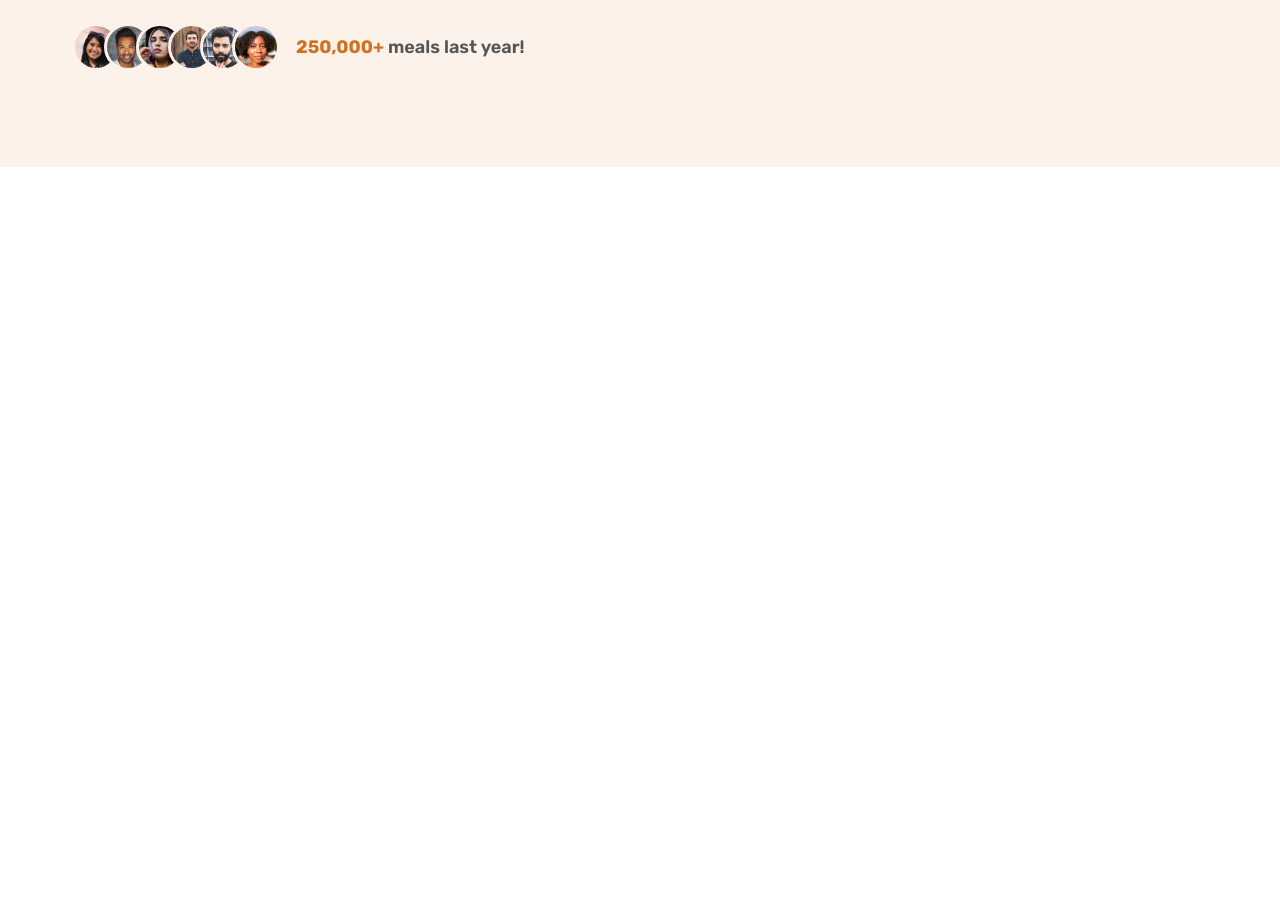
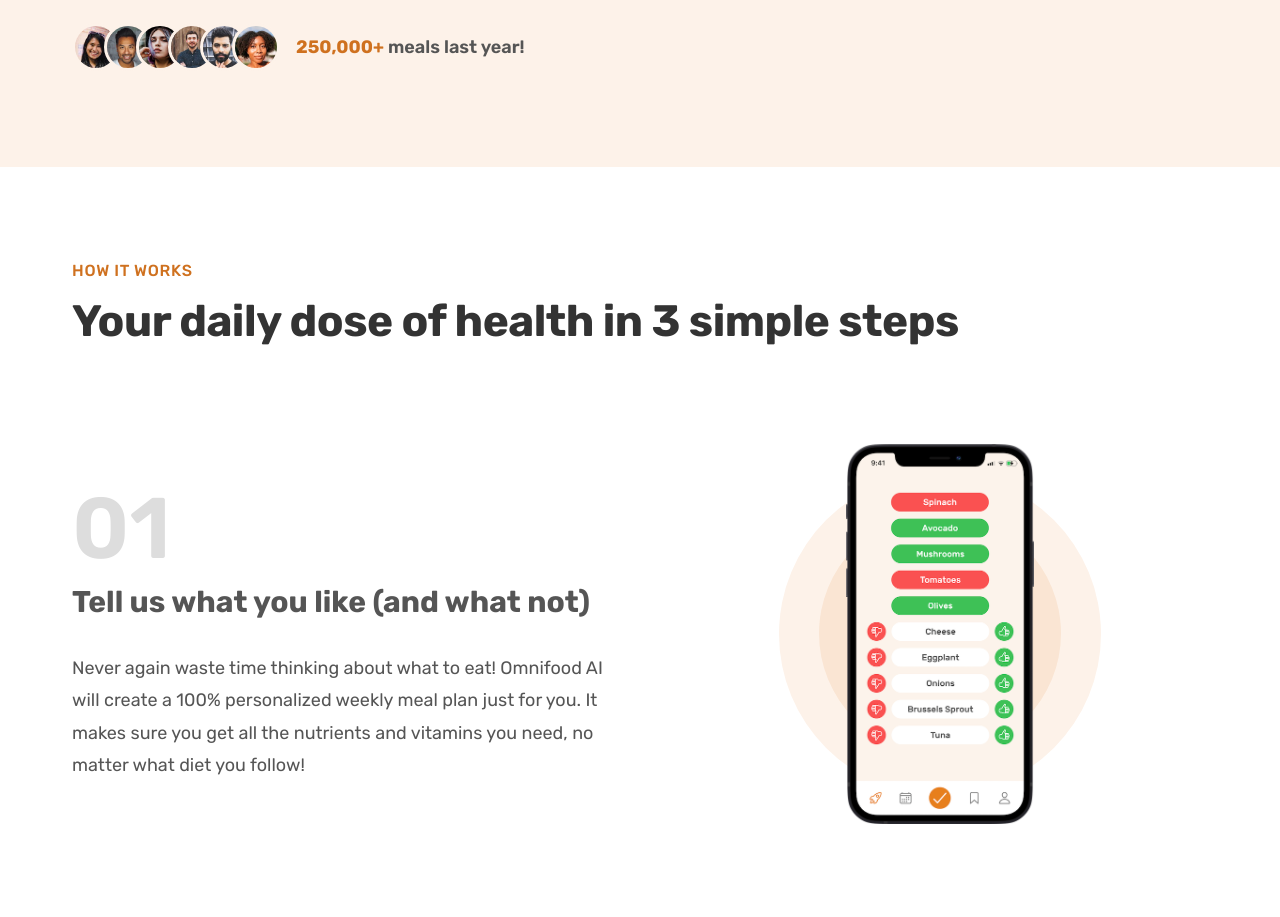
Before and after one commit to Mohammed-Abdelmoneim/Omnifood-Project, a plain HTML site: page index.html in a window 1280 px wide. Shown: the part 647-1564 px from the top of the page. Before the commit the page ends 814 px from the top, so only its background shows below. Drawn offline with Linux system fonts and the light colour scheme.

Commit message:
Finish How it works section

```diff
--- /dev/null
+++ b/css/general.css
@@ -0,0 +1,158 @@
+/*
+--- 01 TYPOGRAPHY SYSTEM
+
+- FONT SIZES (px):
+10 / 12 / 14 / 16 / 18 / 20 / 24 / 30 / 36 / 44 / 52 / 62 / 74 / 86 / 98
+
+- Font Weights:
+Default: 400
+- medium: 500
+- Semi-Bold: 600
+- Bold: 700
+
+--- Line Height:
+Default: 1
+- Small: 1.05
+- medium:  1.2
+-Paragraph Defaults: 1.6
+
+--- LETTER SPACING:
+- -0.05
+- 0.75
+--- 02 COLOR
+
+- Primary: #e67e22
+- Tints:
+#fdf2e9
+#fae5d3
+- Shades:#cf711f
+- Accents:
+- Greys:
+#555
+#333
+
+--- 03 SHADOWS
+
+--- 04 BORDER RADUIS
+-Default: 9px
+
+--- 05WHITESPACE
+
+- Space system (px):
+2 / 4 / 8 / 12 / 16 / 24 / 32 / 48 / 64 / 80 / 96 / 128
+
+
+*/
+* {
+  margin: 0;
+  padding: 0;
+  box-sizing: border-box;
+}
+html {
+  font-size: 62.5%;
+}
+body {
+  scroll-behavior: smooth;
+  font-family: "Rubik", sans-serif;
+  line-height: 1;
+  font-weight: 400;
+  color: #555;
+}
+
+/************************/
+/* GENERAL REUSABLE COMPONENT */
+/************************/
+.container {
+  /* 1140px */
+  max-width: 120rem;
+  padding: 0 3.2rem;
+  margin: 0 auto;
+}
+
+.grid {
+  display: grid;
+  column-gap: 6.4rem;
+  row-gap: 9.6rem;
+}
+
+.grid--2-cols {
+  grid-template-columns: repeat(2, 1fr);
+}
+
+.grid--3-cols {
+  grid-template-columns: repeat(3, 1fr);
+}
+
+.grid-center-v {
+  align-items: center;
+}
+
+.heading-primary,
+.heading-secondary {
+  /* color: #45260a; */
+  color: #333;
+  letter-spacing: -0.5px;
+  font-weight: 700;
+}
+.heading-primary {
+  font-size: 5.2rem;
+  line-height: 1.05;
+  margin-bottom: 3.2rem;
+}
+.heading-secondary {
+  font-size: 4.4rem;
+  line-height: 1.2;
+  margin-bottom: 9.6rem;
+}
+.heading-tertiary {
+  font-size: 3rem;
+  line-height: 1.2;
+  margin-bottom: 3.2rem;
+}
+.subheading {
+  display: block;
+  font-size: 1.6rem;
+  font-weight: 500;
+  color: #cf711f;
+  text-transform: uppercase;
+  margin-bottom: 1.6rem;
+  letter-spacing: 0.75px;
+}
+.margin-right-sm {
+  margin-right: 1.6rem !important;
+}
+
+.btn:link,
+.btn:visited {
+  display: inline-block;
+  font-size: 2rem;
+  font-weight: 600;
+  padding: 1.6rem 3.2rem;
+  text-decoration: none;
+  border-radius: 8px;
+  transition: background-color 0.3s;
+}
+
+.btn--full:link,
+.btn--full:visited {
+  background-color: #e67e22;
+  color: #fff;
+}
+
+.btn--full:hover,
+.btn--full:active {
+  background-color: #cf711f;
+}
+
+.btn--outline:link,
+.btn--outline:visited {
+  background-color: #fff;
+  color: #555;
+}
+
+.btn--outline:hover,
+.btn--outline:active {
+  background-color: #fdf2e9;
+  /* border: 3px solid #fff; */
+  box-shadow: inset 0 0 0 3px #fff;
+}
--- a/css/style.css
+++ b/css/style.css
@@ -1,108 +1,3 @@
-/*
---- 01 TYPOGRAPHY SYSTEM
-
-- FONT SIZES (px):
-10 / 12 / 14 / 16 / 18 / 20 / 24 / 30 / 36 / 44 / 52 / 62 / 74 / 86 / 98
-
-- Font Weights:
-Default: 400
-- medium: 500
-- Semi-Bold: 600
-- Bold: 700
-
-- Line Height:
-Default: 1
-- Small: 1.05
--Paragraph Defaults: 1.6
-
---- 02 COLOR
-
-- Primary: #e67e22
-- Tints:#fdf2e9
-- Shades:#cf711f
-- Accents:
-- Greys:
-#555
-#333
-
---- 03 SHADOWS
-
---- 04 BORDER RADUIS
--Default: 9px
-
---- 05WHITESPACE
-
-- Space system (px):
-2 / 4 / 8 / 12 / 16 / 24 / 32 / 48 / 64 / 80 / 96 / 128
-
-
-*/
-* {
-  margin: 0;
-  padding: 0;
-  box-sizing: border-box;
-}
-html {
-  font-size: 62.5%;
-}
-body {
-  scroll-behavior: smooth;
-  font-family: "Rubik", sans-serif;
-  line-height: 1;
-  font-weight: 400;
-  color: #555;
-}
-
-/************************/
-/* GENERAL REUSABLE COMPONENT */
-/************************/
-.heading-primary {
-  font-size: 5.2rem;
-  font-weight: 700;
-  line-height: 1.05;
-  color: #333;
-  letter-spacing: -0.5px;
-  margin-bottom: 3.2rem;
-}
-
-.margin-right-sm {
-  margin-right: 1.6rem !important;
-}
-
-.btn:link,
-.btn:visited {
-  display: inline-block;
-  font-size: 2rem;
-  font-weight: 600;
-  padding: 1.6rem 3.2rem;
-  text-decoration: none;
-  border-radius: 8px;
-  transition: background-color 0.3s;
-}
-
-.btn--full:link,
-.btn--full:visited {
-  background-color: #e67e22;
-  color: #fff;
-}
-
-.btn--full:hover,
-.btn--full:active {
-  background-color: #cf711f;
-}
-
-.btn--outline:link,
-.btn--outline:visited {
-  background-color: #fff;
-  color: #555;
-}
-
-.btn--outline:hover,
-.btn--outline:active {
-  background-color: #fdf2e9;
-  /* border: 3px solid #fff; */
-  box-shadow: inset 0 0 0 3px #fff;
-}
 /************************/
 /* HEADER */
 /************************/
@@ -207,4 +102,58 @@ body {
   color: #cf711f;
   font-weight: 700;
 }
-/* -------- */ ;
+
+/************************/
+/* HOW IT WORKS SECTION */
+/************************/
+
+.section-how {
+  padding: 9.6rem 0;
+}
+
+.step-img-box {
+  display: flex;
+  align-items: center;
+  justify-content: center;
+  position: relative;
+}
+
+.step-img {
+  width: 35%;
+}
+
+.step-img-box::before,
+.step-img-box::after {
+  content: "";
+  display: block;
+  position: absolute;
+  /* top: 50%;
+  left: 50%;
+  transform: translate(-50%, -50%); */
+  border-radius: 50%;
+}
+
+.step-img-box::before {
+  width: 60%;
+  /* height: 60%; */
+  padding-bottom: 60%;
+  background-color: #fdf2e9;
+  z-index: -2;
+}
+.step-img-box::after {
+  width: 45%;
+  padding-bottom: 45%;
+  background-color: #fae5d3;
+  z-index: -1;
+}
+.step-number {
+  font-size: 8.6rem;
+  font-weight: 600;
+  color: #ddd;
+  margin-bottom: 1.2rem;
+}
+
+.step-description {
+  font-size: 1.8rem;
+  line-height: 1.8;
+}
--- a/index.html
+++ b/index.html
@@ -10,6 +10,7 @@
       href="https://fonts.googleapis.com/css2?family=Rubik:wght@400;500;600;700&display=swap"
       rel="stylesheet"
     />
+    <link rel="stylesheet" href="css/general.css" />
     <link rel="stylesheet" href="css/style.css" />
 
     <title>Omnifood</title>
@@ -68,6 +69,72 @@
           </div>
         </div>
       </section>
+      <section class="section-how">
+        <div class="container">
+          <span class="subheading">how it works</span>
+          <h2 class="heading-secondary">
+            Your daily dose of health in 3 simple steps
+          </h2>
+        </div>
+
+        <div class="container grid grid--2-cols grid-center-v">
+          <!-- STEP 01 -->
+          <div class="step-text-box">
+            <p class="step-number">01</p>
+            <h3 class="heading-tertiary">
+              Tell us what you like (and what not)
+            </h3>
+            <p class="step-description">
+              Never again waste time thinking about what to eat! Omnifood AI
+              will create a 100% personalized weekly meal plan just for you. It
+              makes sure you get all the nutrients and vitamins you need, no
+              matter what diet you follow!
+            </p>
+          </div>
+          <div class="step-img-box">
+            <img
+              src="img/app/app-screen-1.png"
+              class="step-img"
+              alt="iPhone app preferences selection screen"
+            />
+          </div>
+          <!-- STEP 02 -->
+          <div class="step-img-box">
+            <img
+              src="img/app/app-screen-2.png"
+              class="step-img"
+              alt="iPhone app mael approving plan"
+            />
+          </div>
+          <div class="step-text-box">
+            <p class="step-number">02</p>
+            <h3 class="heading-tertiary">Approve your weekly meal plan</h3>
+            <p class="step-description">
+              Once per week, approve the meal plan generated for you by Omnifood
+              AI. You can change ingredients, swap entire meals, or even add
+              your own recipes.
+            </p>
+          </div>
+
+          <!-- STEP 03 -->
+          <div class="step-text-box">
+            <p class="step-number">03</p>
+            <h3 class="heading-tertiary">Receive meals at convenient time</h3>
+            <p class="step-description">
+              Best chefs in town will cook your selected meal every day, and we
+              will deliver it to your door whenever works best for you. You can
+              change delivery schedule and address daily!
+            </p>
+          </div>
+          <div class="step-img-box">
+            <img
+              src="img/app/app-screen-3.png"
+              class="step-img"
+              alt="iPhone app delivery screen"
+            />
+          </div>
+        </div>
+      </section>
     </main>
   </body>
 </html>
```
